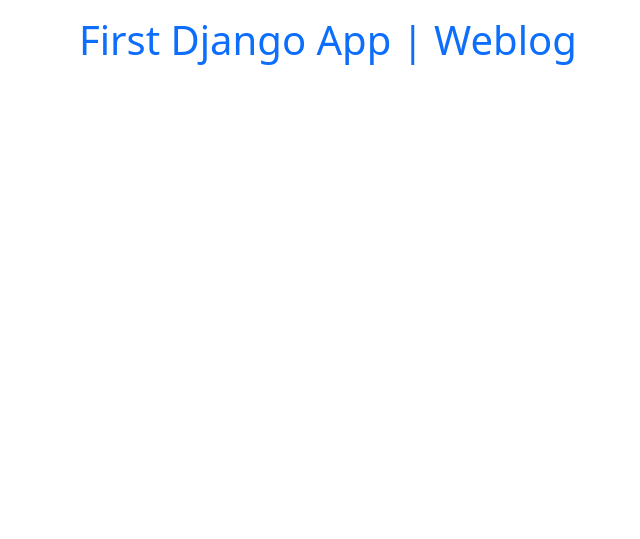
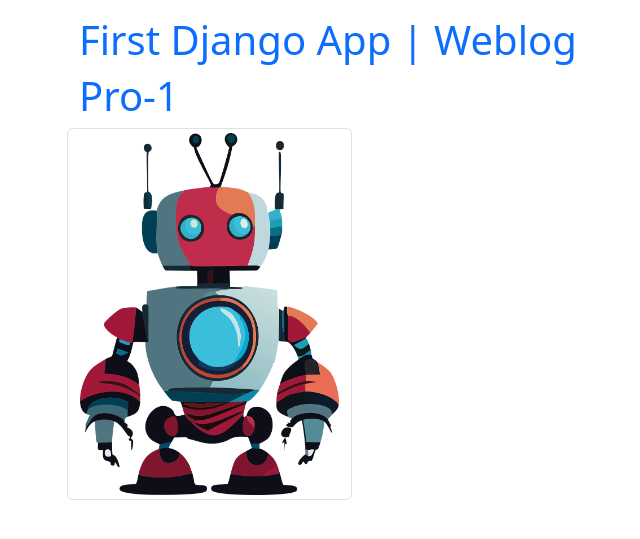
Before and after one commit to hkmtakgn/weblog, a Django app: page / in a window 1280 px wide. Shown: the top 539 px of the page, without its empty margins (3-643 px from the left). Run offline with Django 5.2, Linux system fonts and the light colour scheme; data comes from the database, SQL or seed files in the repository; some libraries are stand-ins or nearby versions.

Commit message:
'added-pro-card-to-home-page'

```diff
--- a/weblog/templates/main_pages/weblog-home.html
+++ b/weblog/templates/main_pages/weblog-home.html
@@ -3,5 +3,14 @@
 {% block content %}
     <div class="container">
         <h1 class="text-primary mt-3">First Django App | Weblog</h1>
+        <div class="row">
+            {% if products %}
+                {% for product in products %}
+                    <h1 class="text-primary">{{ product.title }}</h1>
+                    <img src="{{ product.media.url }}" alt="" class="img-thumbnail w-25">
+                {% endfor %}
+            {% else %}
+            {% endif %}
+        </div>
     </div>
 {% endblock content %}
--- a/weblog/views.py
+++ b/weblog/views.py
@@ -1,5 +1,9 @@
 from django.shortcuts import render
+from weblog.models import Product
 
 def weblog_home_views (request):
-    context = dict ()
+    products = Product.objects.all()
+    context = dict (
+        products=products,
+    )
     return render (request, "main_pages/weblog-home.html", context)
```
